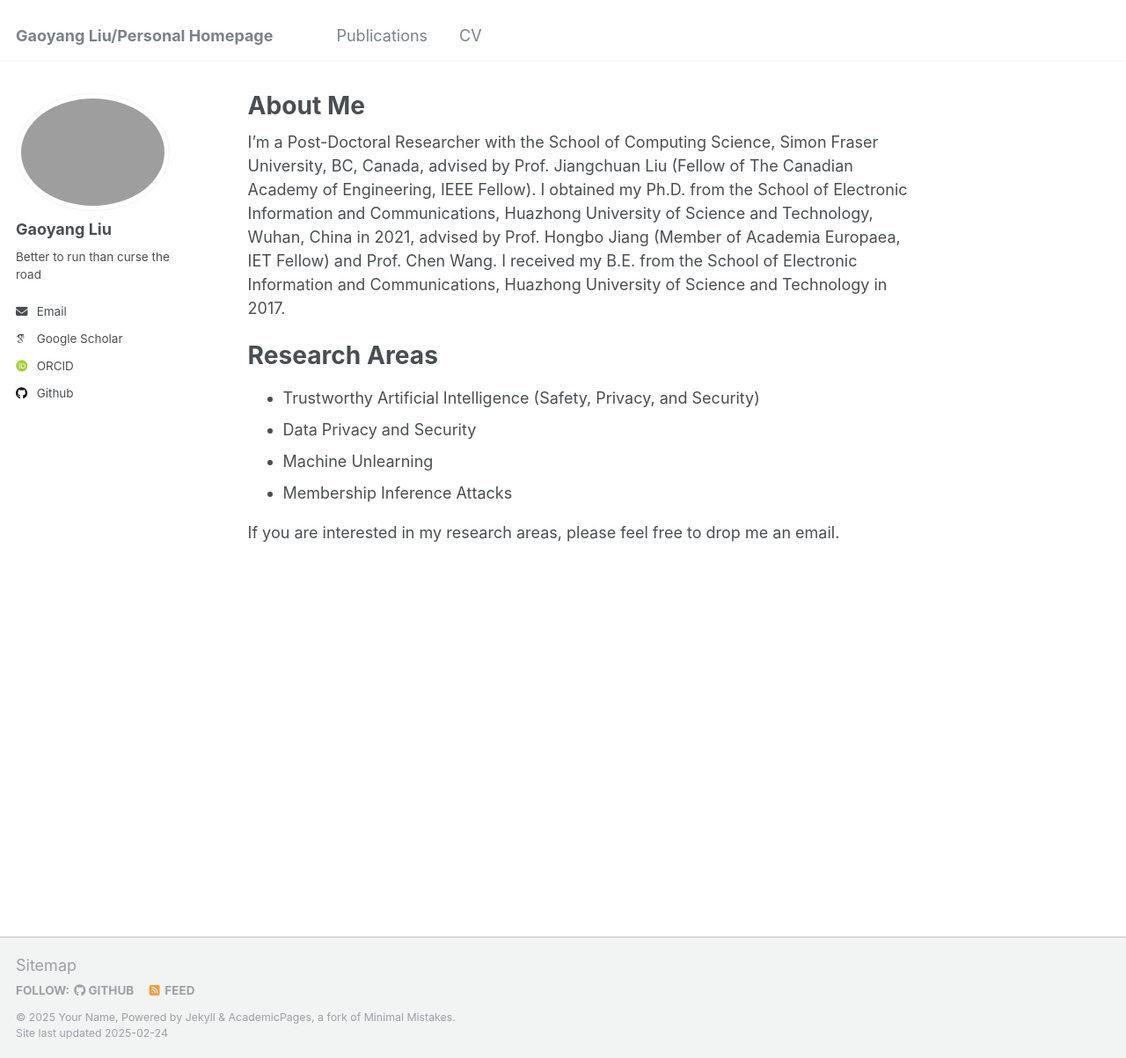
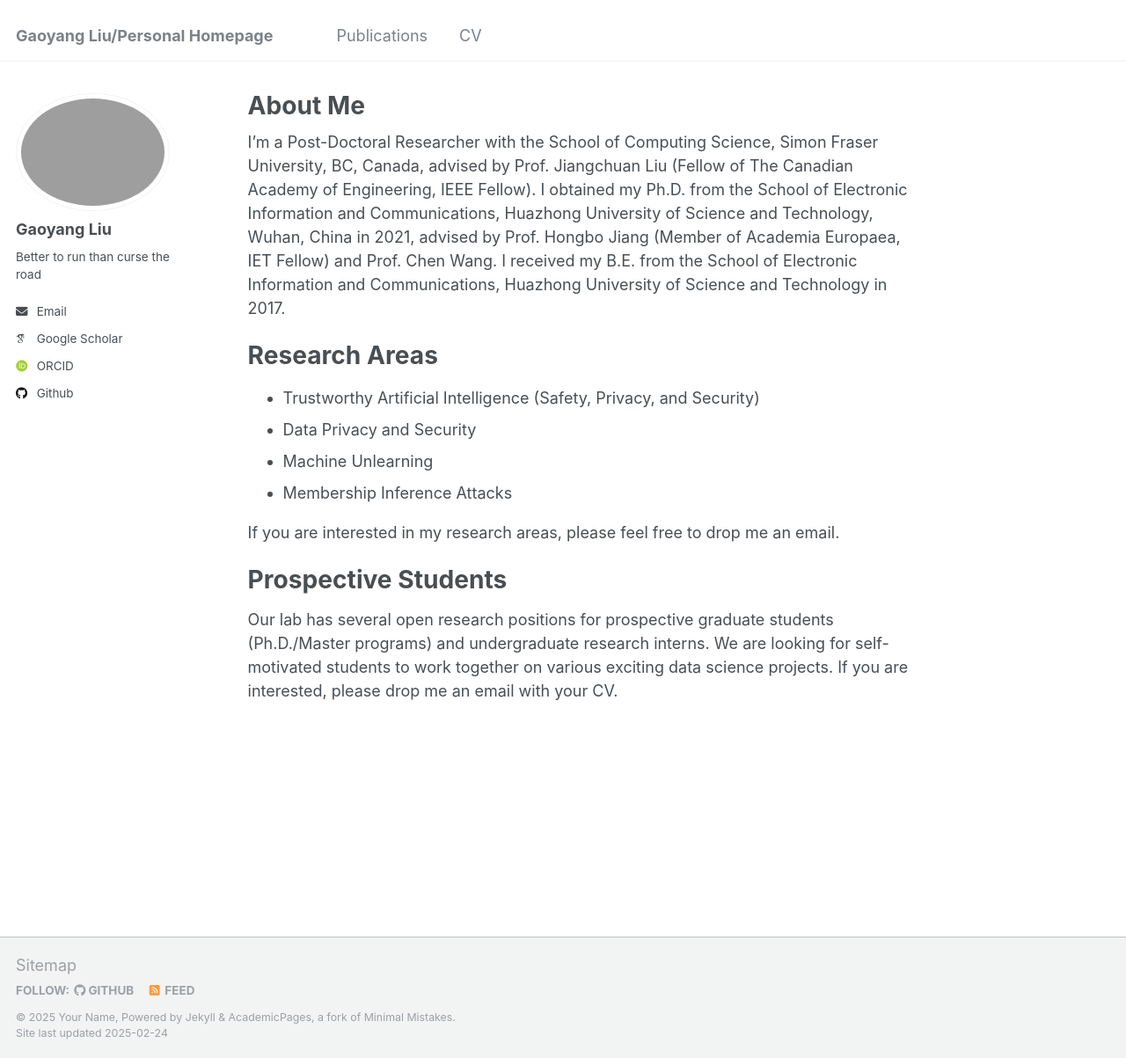
Before and after one commit to gyliu1991/gyliu1991.github.io, a Jekyll site: the page built from _pages/about.md, in a window 1280 px wide and 1203 px high. Shown: the whole window at 88% size. Built offline with Jekyll 4.4.1, drawn with Linux system fonts in a browser that asks for light colours; some web fonts are replaced.

Commit message:
Update about.md

```diff
--- a/_pages/about.md
+++ b/_pages/about.md
@@ -19,3 +19,8 @@ Research Areas
 * Membership Inference Attacks
 
 If you are interested in my research areas, please feel free to drop me an email.
+
+
+Prospective Students
+===
+Our lab has several open research positions for prospective graduate students (Ph.D./Master programs) and undergraduate research interns. We are looking for self-motivated students to work together on various exciting data science projects. If you are interested, please drop me an email with your CV.
```
